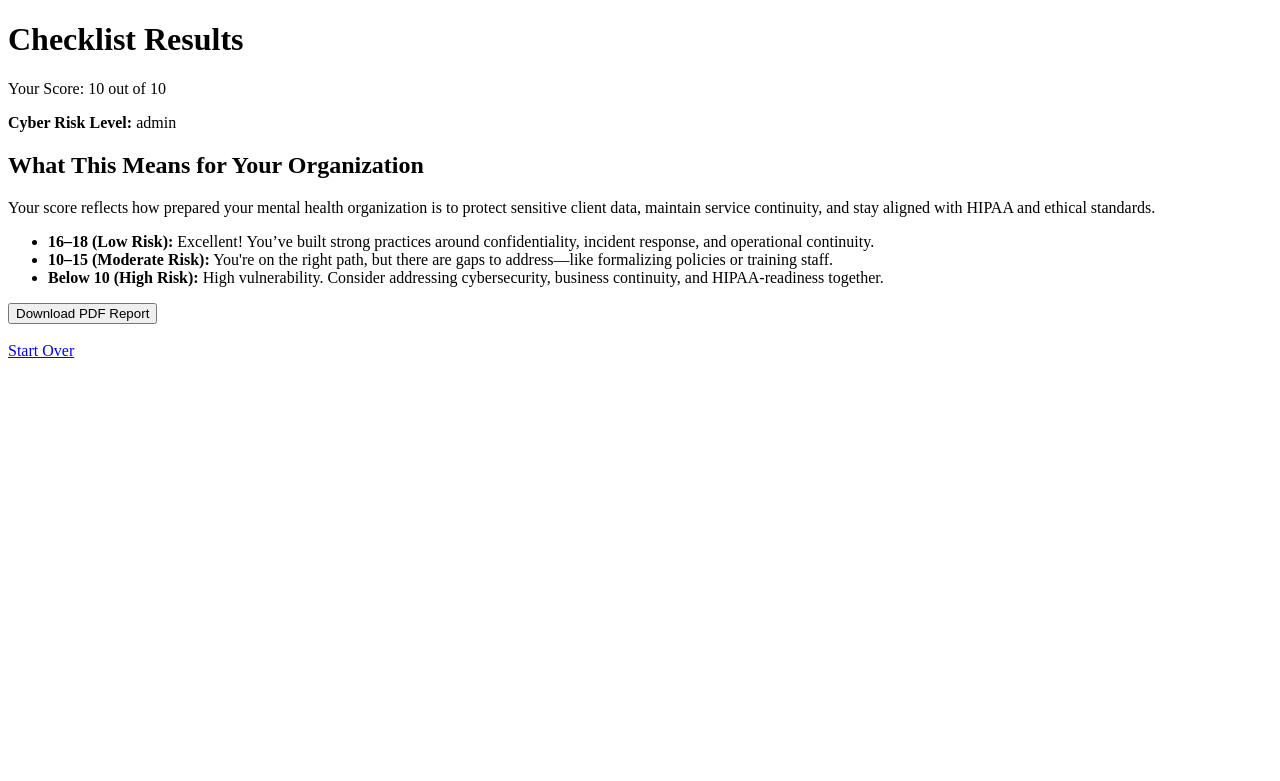
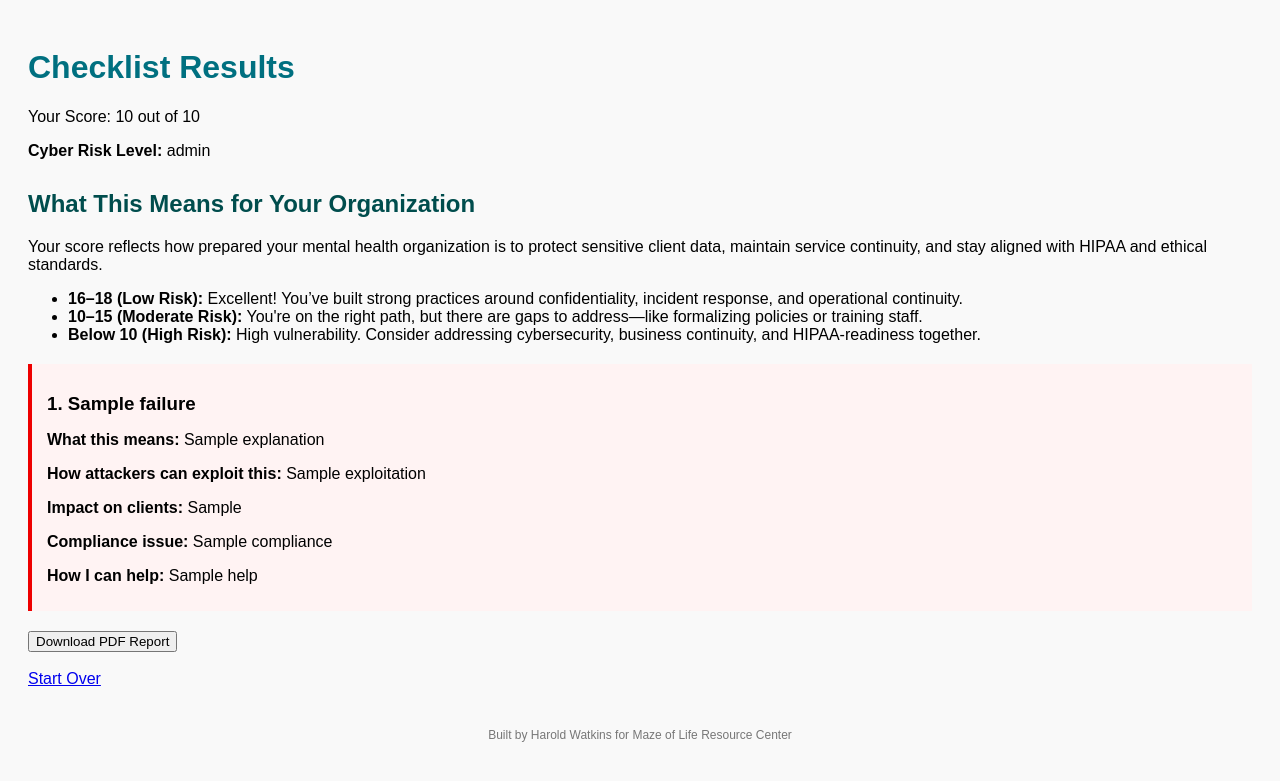
Before and after one commit to LRTechpro/mental-health-cyber-checklist, a Flask app: template templates/result.html in a window 1280 px wide. Shown: the top 781 px of the page. Run offline with Flask 3, Linux system fonts and the light colour scheme; the template is opened without the code that fills it: most values are stand-ins (such as "Sample title", 1, 10 or a date in 2020).

Commit message:
Add files via upload

```diff
--- a/templates/result.html
+++ b/templates/result.html
@@ -2,6 +2,14 @@
 <html>
 <head>
     <title>Checklist Results</title>
+    <style>
+        body { font-family: Arial, sans-serif; padding: 20px; background-color: #f9f9f9; }
+        h1 { color: #007080; }
+        h2 { margin-top: 30px; color: #004d4d; }
+        .fail-section { background: #fff3f3; border-left: 4px solid #e00; padding: 10px 15px; margin: 20px 0; }
+        .fail-section h3 { margin-bottom: 5px; }
+        .footer { margin-top: 40px; font-size: 12px; text-align: center; color: #777; }
+    </style>
 </head>
 <body>
     <h1>Checklist Results</h1>
@@ -16,6 +24,17 @@
         <li><strong>Below 10 (High Risk):</strong> High vulnerability. Consider addressing cybersecurity, business continuity, and HIPAA-readiness together.</li>
     </ul>
 
+    {% for failure in failed_questions %}
+    <div class="fail-section">
+        <h3>{{ loop.index }}. {{ failure.question }}</h3>
+        <p><strong>What this means:</strong> {{ failure.explanation }}</p>
+        <p><strong>How attackers can exploit this:</strong> {{ failure.exploitation }}</p>
+        <p><strong>Impact on clients:</strong> {{ failure.client_impact }}</p>
+        <p><strong>Compliance issue:</strong> {{ failure.compliance }}</p>
+        <p><strong>How I can help:</strong> {{ failure.help }}</p>
+    </div>
+    {% endfor %}
+
     <form method="POST" action="/download">
         {% for question in questions %}
             <input type="hidden" name="{{ question }}" value="{{ answers.get(question) }}">
@@ -24,5 +43,8 @@
     </form>
 
     <br><a href="/">Start Over</a>
+    <div class="footer">
+        Built by Harold Watkins for Maze of Life Resource Center
+    </div>
 </body>
 </html>
```
